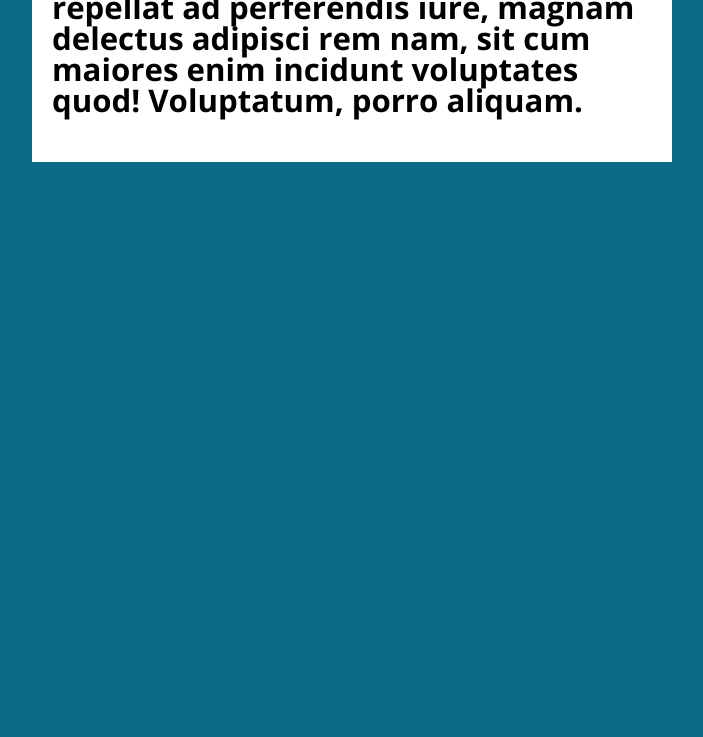
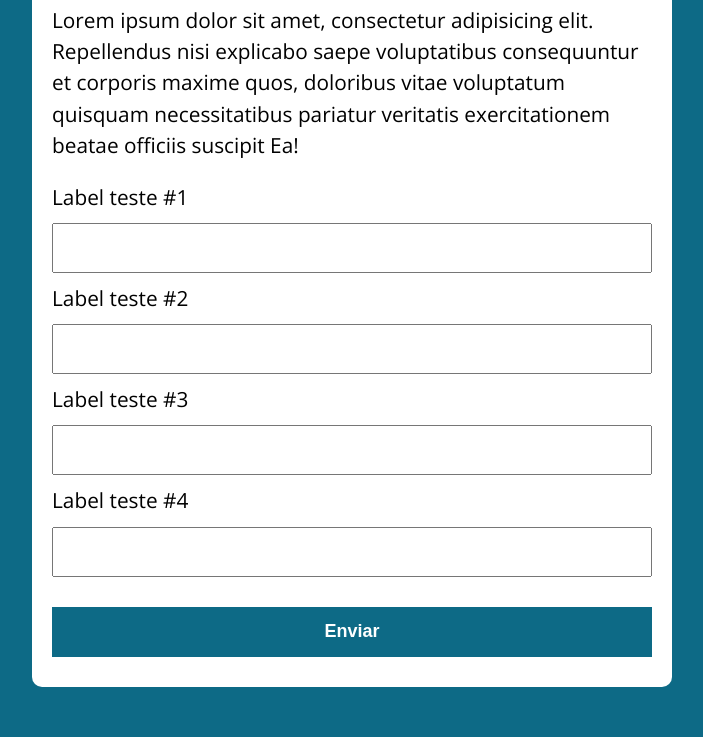
Before and after one commit to vvvictorgm/Curso-js-Basic, a plain HTML site: page modelo/index.html in a window 1280 px wide. Shown: the part 148-885 px from the top of the page, without its empty margins (288-991 px from the left). Before the commit the page ends 800 px from the top, so only its background shows below. Drawn offline with nearby package versions, Linux system fonts and the light colour scheme.

Commit message:
modelo pronto

```diff
--- a/modelo/assets/css/style.css
+++ b/modelo/assets/css/style.css
@@ -1,6 +1,7 @@
 @import url('https://fonts.googleapis.com/css2?family=Open+Sans:wght@400;700&display=swap');
 :root {
     --primary-color: rgb(13,106,134);
+    --primary-color-darker:  rgb(6, 60, 77);
 }
 * {
     box-sizing: border-box;
@@ -18,8 +19,40 @@ body{
 
 .container{
     max-width: 640px;
-    margin: 0 auto;
+    margin: 50px auto;
     background: #fff;
     padding: 20px;
+    border-radius: 10px;
 
 }
+form input, form label, form button{
+    display: block;
+    width: 100%;
+    margin-bottom: 10px;
+
+}
+
+form input{
+    font-size: 24px;
+    height: 50px;
+    padding: 0 20px;
+
+}
+form input:focus{
+    outline: 1px solid var(--primary-color);
+}
+form button{
+    border: none;
+    background: var(--primary-color);
+    color: #fff;
+    font-size: 18px;
+    font-weight: 700;
+    height: 50px;
+    cursor: pointer;
+    margin-top:30px;
+
+}
+form button:hover{
+    background: var(--primary-color-darker);
+
+}
--- a/modelo/index.html
+++ b/modelo/index.html
@@ -8,9 +8,29 @@
 </head>
 <body>
     <section class="container">
-        <h1>Lorem ipsum dolor sit amet consectetur adipisicing elit. Repudiandae inventore expedita repellat ad perferendis iure, magnam delectus adipisci rem nam, sit cum maiores enim incidunt voluptates quod! Voluptatum, porro aliquam.
+        <h1>Lorem ipsum dolor sit amet</h1>
+    <p>
+      Lorem ipsum dolor sit amet, consectetur adipisicing elit.
+      Repellendus nisi explicabo saepe voluptatibus consequuntur et corporis
+      maxime quos, doloribus vitae voluptatum quisquam necessitatibus
+      pariatur veritatis exercitationem beatae officiis suscipit Ea!
+    </p>
+    <form action="">
+        <label for="input-teste-1">Label teste #1</label>
+        <input type="text" id="input-teste1">
 
-        </h1>
+        <label for="input-teste-2">Label teste #2</label>
+        <input type="password" id="input-teste1">
+
+        <label for="input-teste-3">Label teste #3</label>
+        <input type="email" id="input-teste1">
+
+        <label for="input-teste-4">Label teste #4</label>
+        <input type="number" id="input-teste1">
+
+       <button>Enviar</button>
+
+    </form>
     </section>
     <script src="./assets/js/main.js"></script>
 </body>
```
